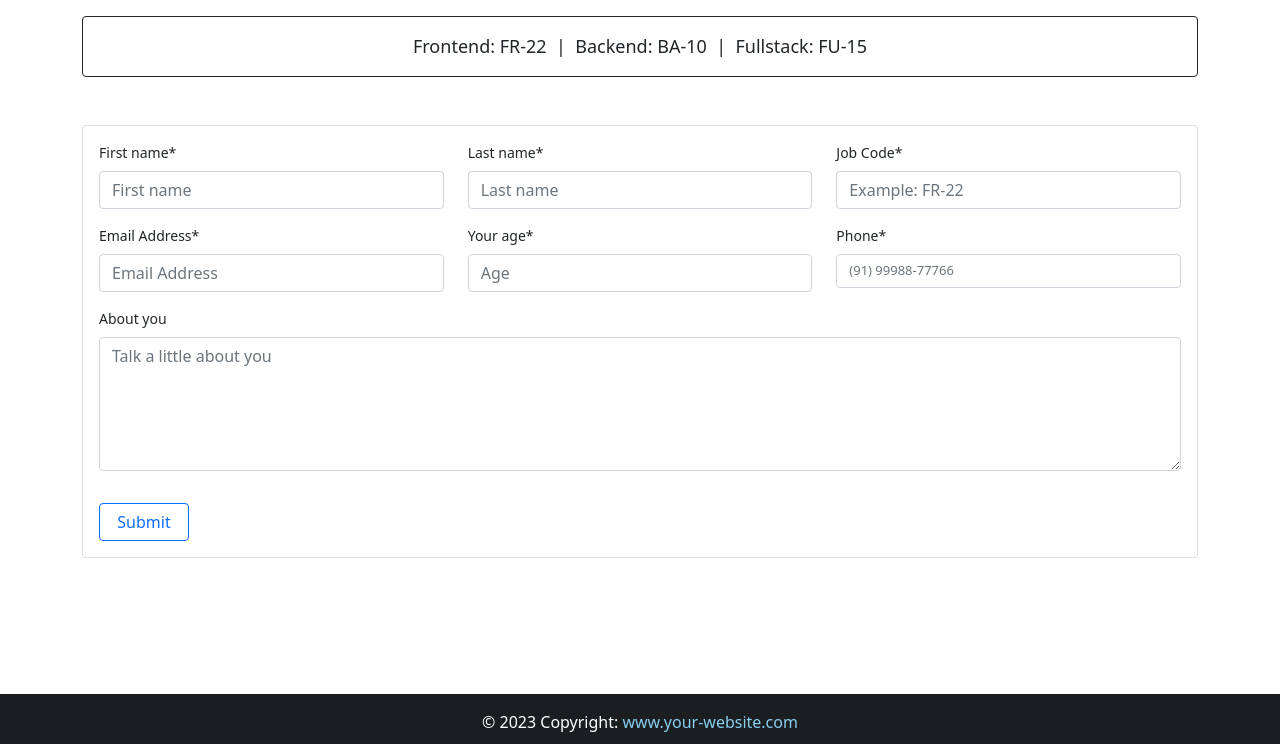
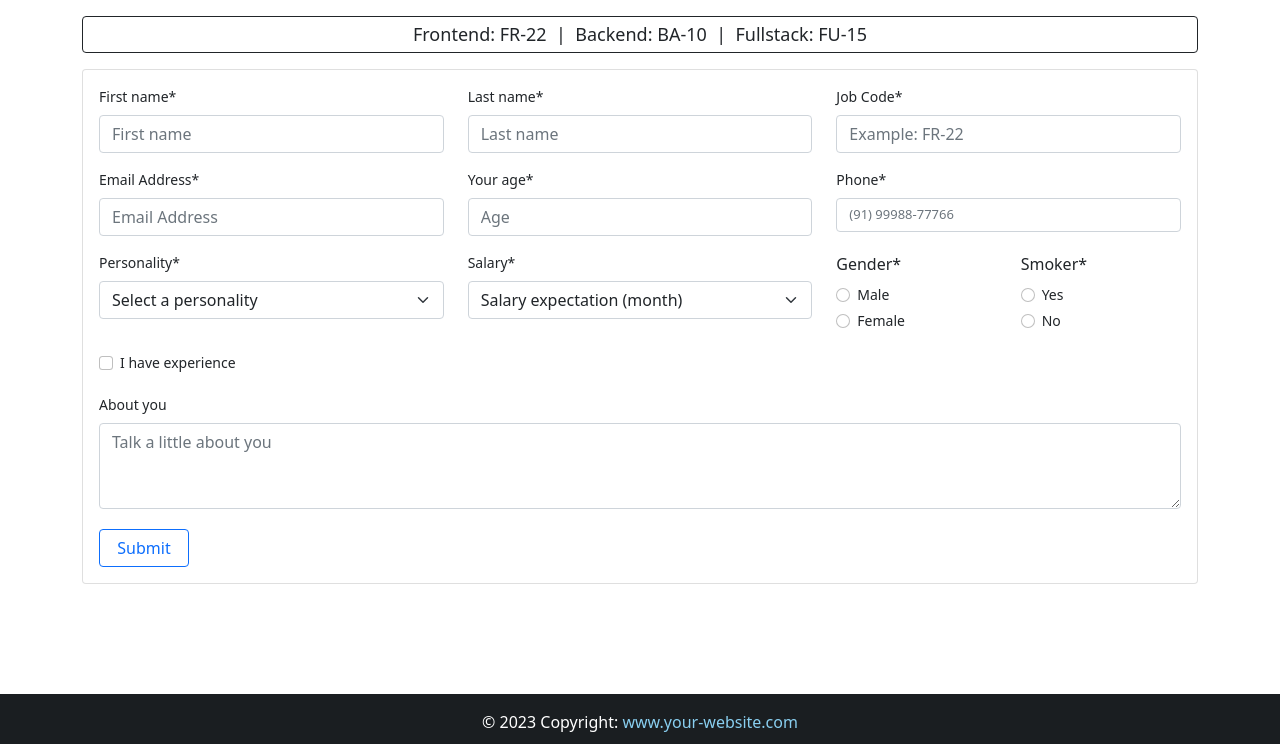
Before and after one commit to guptaji007/django_mastery_advance_crispy_forms, a Django app: page / in a window 1280 px wide. Shown: the part 56-800 px from the top of the page. Run offline with Django 4.2, Linux system fonts and the light colour scheme; some libraries are stand-ins or nearby versions.

Commit message:
Django Mastery Advance Crispy Forms Part 5

```diff
--- a/App/admin.py
+++ b/App/admin.py
@@ -1,10 +1,13 @@
 from django.contrib import admin
 from .models import Candidate
+from .forms import CandidateForm
 from django.utils.html import format_html
 
 
 # Register your models here.
 class CandidateAdmin(admin.ModelAdmin):
+    radio_fields = {"smoker": admin.HORIZONTAL}
+    form = CandidateForm
     list_filter = ['Situation']
     list_display = ['firstname', 'lastname', 'job', 'email', 'age', 'created_at', 'status', '_']
     search_fields = ['firstname', 'lastname', 'email', 'age', 'Situation']
--- a/App/forms.py
+++ b/App/forms.py
@@ -1,5 +1,5 @@
 from django import forms
-from .models import Candidate
+from .models import Candidate, SMOKER
 from django.core.validators import RegexValidator
 
 # Every Letter to LowerCase
@@ -53,24 +53,48 @@ class CandidateForm(forms.ModelForm):
         # required=False,
         widget=forms.TextInput(attrs={'placeholder':'Age'})
     )
+    experience = forms.BooleanField(label='I have experience', required=False)
     message = forms.CharField(
         label='About you', min_length=50, max_length=1000,
         required=False,
         widget=forms.Textarea(
-            attrs={'placeholder':'Talk a little about you', 'rows':5}
+            attrs={'placeholder':'Talk a little about you', 'rows':3}
         )
     )
+    # Method 1 (Gender)
+    # GENDER = [('M', 'Male'), ('F', ('Female'))]
+    # gender = forms.CharField(label='Gender', widget=forms.RadioSelect(choices=GENDER))
 
     class Meta:
         model = Candidate
         exclude = ['created_at', 'Situation']
 
-        # Outside Widget
+        SALARY = (
+            ('', ('Salary expectation (month)')),
+            ('Between ($1000 and $2000)', ('Between ($1000 and $2000)')),
+            ('Between ($2000 and $3000)', ('Between ($2000 and $3000)')),
+            ('Between ($3000 and $4000)', ('Between ($3000 and $4000)')),
+            ('Between ($4000 and $5000)', ('Between ($4000 and $5000)')),
+        )
+        # Method 2 Inside Meta Class for Gender
+        GENDER = [('M', 'Male'), ('F', ('Female'))]
+
+        # OUTSIDE WIDGETS
         widgets = {
+            # Phone
             'phone': forms.TextInput(
                 attrs={'style':'font-size: 13px',
                        'placeholder': '(91) 99988-77766',
                        'data-mask': '(00) 00000-00000'
                 }
-            )
+            ),
+            # Salary
+            'salary': forms.Select(
+                choices=SALARY,
+                attrs={
+                    'class':'form-control', # Bootstrap inside the forms.py
+                }
+            ),
+            'gender': forms.RadioSelect(choices=GENDER, attrs={'class': 'btn-check'}),
+            'smoker': forms.RadioSelect(choices=SMOKER, attrs={'class': 'btn-check'}),
         }
--- a/App/models.py
+++ b/App/models.py
@@ -4,6 +4,20 @@ SITUATION = (
     ('Pending', 'Pending'),
     ('Approved', 'Approved'),
     ('Dispproved', 'Dispproved'),
+)
+
+PERSONALITY = (
+    ('', 'Select a personality'),
+    ('I am Outgoing', 'I am Outgoing'),
+    ('I am sociable', 'I am sociable'),
+    ('I am antisocial', 'I am antisocial'),
+    ('I am discreet', 'I am discreet'),
+    ('I am serious', 'I am serious'),
+)
+
+SMOKER = (
+    ('1', 'Yes'),
+    ('2', 'No'),
 )
 
 # Create your models here.
@@ -13,6 +27,11 @@ class Candidate(models.Model):
     job = models.CharField(max_length=5)
     age = models.CharField(max_length=3)
     phone = models.CharField(max_length=20) # +91 9998887770
+    personality = models.CharField(max_length=50, null=True, choices=PERSONALITY)
+    salary = models.CharField(max_length=50)
+    gender = models.CharField(max_length=10)
+    experience = models.BooleanField(null=True)
+    smoker = models.CharField(max_length=10, choices=SMOKER, default="")
     email = models.EmailField(max_length=50)
     message = models.TextField()
     created_at = models.DateTimeField(auto_now_add=True)
--- a/App/templates/home.html
+++ b/App/templates/home.html
@@ -3,10 +3,10 @@
 
 {% block content %}
 <div class="container mt-3" style="width:95%; font-size: 14px;">
-    <div class="card p-3 border-dark text-center" style="font-size: 18px;">
+    <div class="card p-1 border-dark text-center" style="font-size: 18px;">
         Frontend: FR-22 &nbsp;|&nbsp; Backend: BA-10 &nbsp;|&nbsp; Fullstack: FU-15
     </div>
-    <form method="POST" class="card p-3 mt-5" autocomplete="off" novalidate>
+    <form method="POST" class="card p-3 mt-3" autocomplete="off" novalidate>
         {% csrf_token %}
         <div class="row">
             <div class="col-4">{{ form.firstname|as_crispy_field }}</div>
@@ -18,11 +18,19 @@
             <div class="col-4">{{ form.age|as_crispy_field }}</div>
             <div class="col-4">{{ form.phone|as_crispy_field }}</div>
         </div>
+        <div class="row">
+            <div class="col-4">{{ form.personality|as_crispy_field }}</div>
+            <div class="col-4">{{ form.salary|as_crispy_field }}</div>
+            <div class="col-2">{{ form.gender|as_crispy_field }}</div>
+            <div class="col-2">{{ form.smoker|as_crispy_field }}</div>
+        </div>
+        {{ form.experience|as_crispy_field }}
         {{ form.message|as_crispy_field }}
-        <button type="submit" class="btn btn-outline-primary mt-3" style="width: 90px;">Submit</button>
+        <button type="submit" class="btn btn-outline-primary mt-1" style="width: 90px;">Submit</button>
     </form>
 
     <!-- Message from Backend -->
+    <div class="mt-5">
         {% for message in messages %}
             {% if message.tags == "success" %}
                 <div class="text-center alert alert-primary alert-dismissible fade show" role="alert">
@@ -31,4 +39,5 @@
             {% endif %}
         {% endfor %}
     </div>
+</div>
 {% endblock %}
```
Also changed, not shown: App/migrations/0007_candidate_experience_candidate_gender_and_more.py (added). Lines whose indentation alone changed are shown as unchanged.
